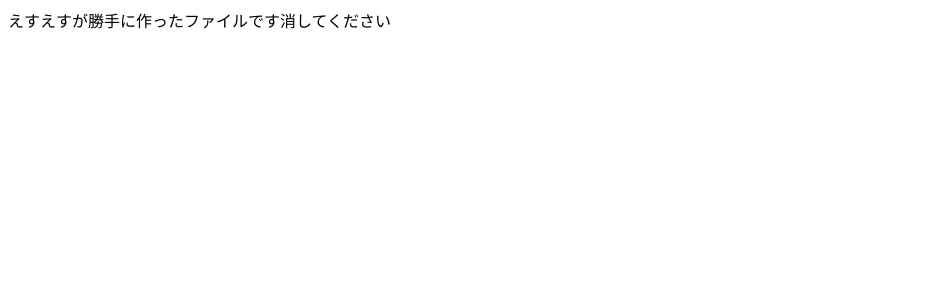
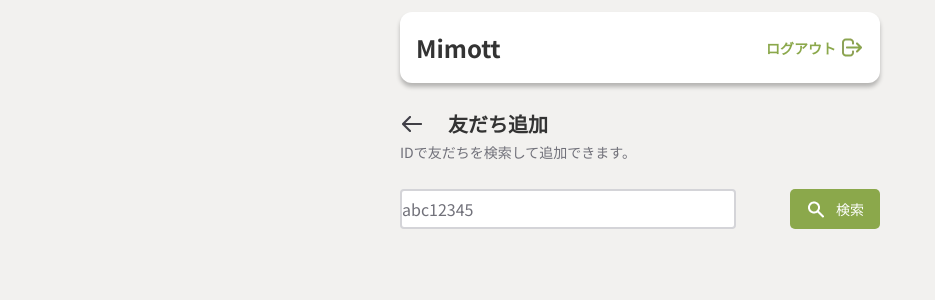
Before and after one commit to RareTECH-I-Spring25/MyChat, a Flask app: page /child/friends/add in a window 1280 px wide. Shown: the top 300 px of the page, without its empty margins (0-935 px from the left). Run offline with Flask 2, Linux system fonts and the light colour scheme.

Commit message:
友だち追加画面作成　child.html、css調整

```diff
--- a/ChatApp/static/css/child.css
+++ b/ChatApp/static/css/child.css
@@ -3,6 +3,13 @@
 	max-width: 100vw;
 	height: 100dvh;
   overflow-y: auto;
+}
+.dashboard__child-wrap {
+	max-width: 480px;
+  width: 93%;
+	margin: auto;
+	height: 100dvh;
+	padding-top: 70px;
 }
 .dashboard__child-greeting {
   padding-top: 38px;
@@ -10,8 +17,6 @@
   flex-direction: column;
   align-items: flex-start;
   margin: 0 auto;
-  width: 93%;
-  max-width: 480px;
 }
 .dashboard__child-greeting-name{
   color: #000;
@@ -34,8 +39,6 @@
   margin: 0 auto;
   margin-top: 29px;
   height: 40px;
-  width: 93%;
-  max-width: 480px;
 }
 .dashboard__child-add-friends h2{
   font-size: 20px;
@@ -63,28 +66,19 @@
   opacity: 0.7;
 }
 .dashboard__child-friends-list{
-  list-style-type: none; /* デフォルトのリストマーカーを削除 */
-  padding: 0; /* パディングをリセット */
+  list-style-type: none;
+  padding: 0;
   margin: 0;
 }
-.dashboard__child-friends-list li{
+.dashboard__child-friends-list-container{
   display: flex;
   align-items: center;
   justify-content: space-between;
   height: 72px;
-  width: 93%;
-  max-width: 480px;
   background-color: #FFFFFF;
   margin: 26px auto;
   border-radius: 12px;
   box-shadow: 0px 4px 4px 0px rgba(0, 0, 0, 0.25), 0px 4px 4px 0px rgba(0, 0, 0, 0.25);
-}
-.dashboard__child-friends-list button {
-  border: none;
-  background: none;
-  padding: 0;
-  font: inherit; /* ボタンのフォントを親に合わせる */
-  color: inherit; /* ボタンの文字色も親に合わせる */
 }
 .dashboard__child-first-letter{
   border-radius: 50%;
@@ -99,9 +93,54 @@
   font-weight: 700;
   margin-left: 6px;
 }
-.dashboard__child-friends-list a{
+.dashboard__child-friends-list-delete{
   text-decoration: none;
   color: #000;
   font-weight: 700;
   margin-right: 16px;
-  }
+}
+.addfriend__action{
+  display: flex;
+  margin-top: 30px;
+}
+.addfriend__action-text{
+  font-size: 20px;
+  font-weight: 700;
+  padding-left: 5%;
+}
+.addfriend__text{
+  font-size: 14px;
+  color: #71717A;
+  font-weight: 400;
+  margin-top: 8px;
+}
+.addfriend__search-text{
+  color: #71717A;
+  font-size: 16px;
+  font-weight: 400;
+  border: 2px solid #D4D4D8;
+  height: 40px;
+  width: 70%;
+  border-radius: 4px;
+  background: #FFF;
+}
+.addfriend__search-icon{
+  padding-right: 10px;
+}
+.addfriend__add-container{
+  display: flex;
+  width: 100%;
+  max-width: 480px;
+  align-items: center;
+  justify-content: flex-end;
+}
+.addfriend__add-botton{
+  font-size: 14px;
+  padding: 10px 16px;
+  border-radius: 5px;
+  color: #FFFFFF;
+  background-color: #8BA84B;
+  display: flex;
+  margin-left: auto;
+  margin-right: 16px;
+}
--- a/ChatApp/templates/child/friends/add.html
+++ b/ChatApp/templates/child/friends/add.html
@@ -1,11 +1,63 @@
-<!DOCTYPE html>
-<html lang="en">
-<head>
-    <meta charset="UTF-8">
-    <meta name="viewport" content="width=, initial-scale=1.0">
-    <title>Document</title>
-</head>
-<body>
-    えすえすが勝手に作ったファイルです消してください
-</body>
-</html>
+{% extends 'base.html' %}
+{% block title %}
+<title>友だち追加
+</title>
+{% endblock %}
+
+{% block body %}
+<div class="dashboard__child bg-main">
+    <div class="dashboard__child-wrap">
+        {% include 'header.html' %}
+
+        <div class="addfriend__action">
+            <a class="addfriend__action-button" href='/child/dashboard'>
+                <img src="{{ url_for('static',filename='img/arrow-left.webp') }}">
+            </a>
+            <p class="addfriend__action-text">友だち追加</p>
+        </div>
+        <p class="addfriend__text">
+            IDで友だちを検索して追加できます。
+        </p>
+
+        <form action="{{url_for('search_friends')}}" method="post" class="dashboard__child-add-friends">
+            <input type="text" placeholder="abc12345" name="identification_id" class="addfriend__search-text">
+            <button type="submit" class="dashboard__child-add-friends-button">
+                <img src="{{ url_for('static',filename='img/search.webp') }}" alt="送信" class="addfriend__search-icon">
+                <span class="dashboard__child-add-friends-text">検索</span>
+            </button>
+        </form>
+
+        {% if result %}
+            <div class="dashboard__child-friends-list-container">
+                <form action="{{url_for('add_friends')}}" method="post" id="send-friend">
+                    <label class="dashboard__child-friends-list-name">
+                        <input type="radio" name="child_user_name" value="{{ result }}">
+                        <span class="dashboard__child-first-letter">{{ result[0] }}</span>
+                        <span class="dashboard__child-full-name">{{ result }}</span>
+                    </label>
+                </form>
+            </div>
+        {% endif %}
+
+        {% with messages = get_flashed_messages(with_categories=True) %}
+        {% if messages %}
+            <div class="flash-messages">
+            {% for category, message in messages %}
+                <div class="flash-message flash-message--{{ category }}">
+                {{ message }}
+                </div>
+            {% endfor %}
+            </div>
+        {% endif %}
+        {% endwith %}
+
+        {% if result %}
+        <div class="chatroom__input-container">
+            <div class="addfriend__add-container">
+                <button type="submit" form="send-friend" class="addfriend__add-botton">友だちに追加</button>
+            </div>
+        </div>
+        {% endif %}
+    </div>
+</div>
+{% endblock %}
```
Also changed, not shown: ChatApp/static/css/chat.css (+16 -18 lines), ChatApp/templates/child/chat.html (+11 -10 lines), ChatApp/templates/child/home.html (+21 -6 lines), ChatApp/static/img/arrow-left.webp (added), ChatApp/static/img/search.webp (added).
